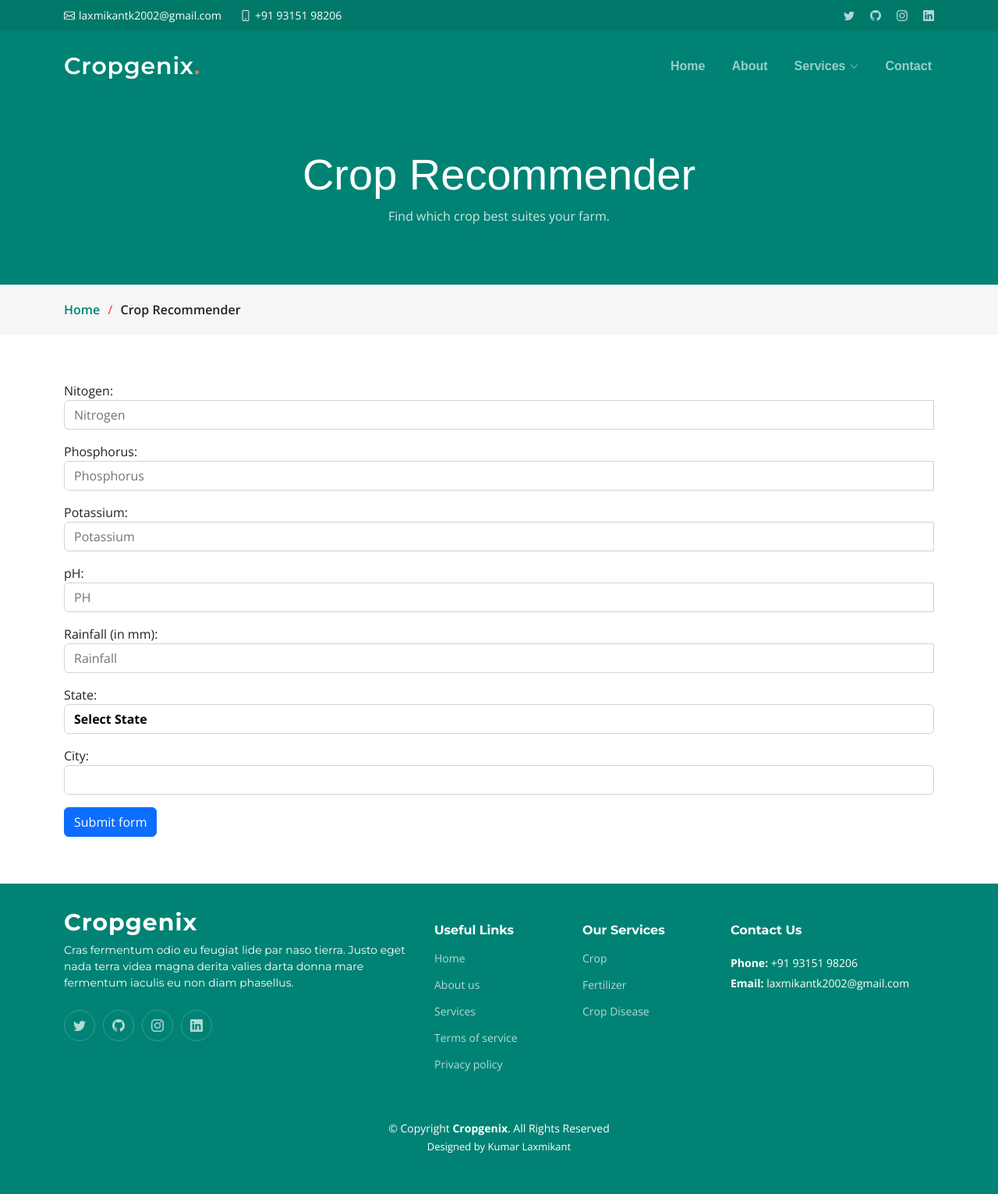
After one commit to Kumar-laxmi/Cropgenix, a Django app: page /fertilizer-recommendation/ in a window 1280 px wide. The commit adds this page. Shown: the whole page at 78% size. Run offline with Django 4.2, Linux system fonts and the light colour scheme; lists and menus that the app fills with data are empty; some libraries are stand-ins or nearby versions.

```diff
--- /dev/null
+++ b/app/templates/fertilizer-recommendation.html
@@ -0,0 +1,316 @@
+{% load static %}
+
+<!DOCTYPE html>
+<html lang="en">
+
+<head>
+  <meta charset="utf-8">
+  <meta content="width=device-width, initial-scale=1.0" name="viewport">
+
+  <title>Cropgenix - Crop Recommender</title>
+  <meta content="" name="description">
+  <meta content="" name="keywords">
+
+  <!-- Favicons -->
+  <link href="{% static 'img/favicon.png' %}" rel="icon">
+  <link href="{% static 'img/apple-touch-icon.png' %}" rel="apple-touch-icon">
+
+  <!-- Google Fonts -->
+  <link rel="preconnect" href="https://fonts.googleapis.com">
+  <link rel="preconnect" href="https://fonts.gstatic.com" crossorigin>
+  <link href="https://fonts.googleapis.com/css2?family=Open+Sans:ital,wght@0,300;0,400;0,500;0,600;0,700;1,300;1,400;1,600;1,700&family=Montserrat:ital,wght@0,300;0,400;0,500;0,600;0,700;1,300;1,400;1,500;1,600;1,700&family=Raleway:ital,wght@0,300;0,400;0,500;0,600;0,700;1,300;1,400;1,500;1,600;1,700&display=swap" rel="stylesheet">
+
+  <!-- Vendor CSS Files -->
+  <link href="{% static 'vendor/bootstrap/css/bootstrap.min.css' %}" rel="stylesheet">
+  <link href="{% static 'vendor/bootstrap-icons/bootstrap-icons.css' %}" rel="stylesheet">
+  <link href="{% static 'vendor/aos/aos.css' %}" rel="stylesheet">
+  <link href="{% static 'vendor/glightbox/css/glightbox.min.css' %}" rel="stylesheet">
+  <link href="{% static 'vendor/swiper/swiper-bundle.min.css' %}" rel="stylesheet">
+
+  <!-- Template Main CSS File -->
+  <link href="{% static 'css/main.css' %}" rel="stylesheet">
+
+  <!-- Static JS File-->
+  <script type="text/javascript" src="{% static 'js/cities.js' %}"></script>
+  <script type="text/javascript" src="{% static 'js/submit.js' %}"></script>
+  <script type="text/javascript" src="{% static 'js/LoadURL.js' %}"></script>
+</head>
+
+<body>
+
+  <!-- ======= Header ======= -->
+  <section id="topbar" class="topbar d-flex align-items-center">
+    <div class="container d-flex justify-content-center justify-content-md-between">
+      <div class="contact-info d-flex align-items-center">
+        <i class="bi bi-envelope d-flex align-items-center"><a href="mailto:laxmikantk2002@gmail.com">laxmikantk2002@gmail.com</a></i>
+        <i class="bi bi-phone d-flex align-items-center ms-4"><span>+91 93151 98206</span></i>
+      </div>
+      <div class="social-links d-none d-md-flex align-items-center">
+        <a href="#" class="twitter"><i class="bi bi-twitter"></i></a>
+        <a href="https://github.com/Kumar-laxmi" class="facebook"><i class="bi bi-github"></i></a>
+        <a href="#" class="instagram"><i class="bi bi-instagram"></i></a>
+        <a href="https://www.linkedin.com/in/kumar-laxmikant-24a938202/" class="linkedin"><i class="bi bi-linkedin"></i></i></a>
+      </div>
+    </div>
+  </section><!-- End Top Bar -->
+
+  <header id="header" class="header d-flex align-items-center">
+
+    <div class="container-fluid container-xl d-flex align-items-center justify-content-between">
+      <a href="#" class="logo d-flex align-items-center">
+        <!-- Uncomment the line below if you also wish to use an image logo -->
+        <!-- <img src="assets/img/logo.png" alt=""> -->
+        <h1>Cropgenix<span>.</span></h1>
+      </a>
+      <nav id="navbar" class="navbar">
+        <ul>
+          <li><a href="">Home</a></li>
+          <li><a href="#about">About</a></li>
+          <li class="dropdown"><a href="#services"><span>Services</span> <i class="bi bi-chevron-down dropdown-indicator"></i></a>
+            <ul>
+              <li><a href="#">Crop</a></li>
+              <li><a href="#">Fertilizer</a></li>
+              <li><a href="#">Crop Disease</a></li>
+            </ul>
+          </li>
+          <li><a href="#contact">Contact</a></li>
+        </ul>
+      </nav><!-- .navbar -->
+
+      <i class="mobile-nav-toggle mobile-nav-show bi bi-list"></i>
+      <i class="mobile-nav-toggle mobile-nav-hide d-none bi bi-x"></i>
+
+    </div>
+  </header><!-- End Header -->
+  <!-- End Header -->
+
+  <main id="main">
+
+    <!-- ======= Breadcrumbs ======= -->
+    <div class="breadcrumbs">
+      <div class="page-header d-flex align-items-center" style="background-image: url('');">
+        <div class="container position-relative">
+          <div class="row d-flex justify-content-center">
+            <div class="col-lg-6 text-center">
+              <h2>Crop Recommender</h2>
+              <p>Find which crop best suites your farm.</p>
+            </div>
+          </div>
+        </div>
+      </div>
+      <nav>
+        <div class="container">
+          <ol>
+            <li><a href="../">Home</a></li>
+            <li>Crop Recommender</li>
+          </ol>
+        </div>
+      </nav>
+    </div><!-- End Breadcrumbs -->
+
+    <section class="sample-page">
+      <div class="container" data-aos="fade-up">
+          <form class="needs-validation" method="get" novalidate>
+              <!-- Nitrogen Input -->
+              <div class="form-row">
+                  <div class="mb-3">
+                      <label for="validationNitrogen">Nitogen: </label>
+                      <div class="input-group">
+                          <input type="text" class="form-control" id="validationNitrogen" placeholder="Nitrogen" aria-describedby="inputGroupPrepend" min="0" required>
+                          <div class="invalid-feedback">Please enter Nitogen value</div>
+                      </div>
+                  </div>
+              </div>
+
+              <!-- Phosphorus Input -->
+              <div class="form-row">
+                  <div class="mb-3">
+                      <label for="validationPhosphorus">Phosphorus: </label>
+                      <div class="input-group">
+                          <input type="text" class="form-control" id="validationPhosphorus" placeholder="Phosphorus" aria-describedby="inputGroupPrepend" min="0" required>
+                          <div class="invalid-feedback">Please enter Phosphorus value</div>
+                      </div>
+                  </div>
+              </div>
+
+              <!-- Potassium Input -->
+              <div class="form-row">
+                  <div class="mb-3">
+                      <label for="validationPotassium">Potassium: </label>
+                      <div class="input-group">
+                          <input type="text" class="form-control" id="validationPotassium" placeholder="Potassium" aria-describedby="inputGroupPrepend" min="0" required>
+                          <div class="invalid-feedback">Please enter Potassium value</div>
+                      </div>
+                  </div>
+              </div>
+
+              <!-- pH Input -->
+              <div class="form-row">
+                  <div class="mb-3">
+                      <label for="validationPH">pH: </label>
+                      <div class="input-group">
+                          <input type="text" class="form-control" id="validationPH" placeholder="PH" aria-describedby="inputGroupPrepend" min="0" required>
+                          <div class="invalid-feedback">Please enter pH value</div>
+                      </div>
+                  </div>
+              </div>
+
+              <!-- Rainfall Input -->
+              <div class="form-row">
+                  <div class="mb-3">
+                      <label for="validationRainfall">Rainfall (in mm): </label>
+                      <div class="input-group">
+                          <input type="text" class="form-control" id="validationRainfall" placeholder="Rainfall" aria-describedby="inputGroupPrepend" min="0" required>
+                          <div class="invalid-feedback">Please enter Rainfall(in mm) value</div>
+                      </div>
+                  </div>
+              </div>
+
+              <!-- State Input -->
+              <div class="form-row">
+                  <div class="mb-3">
+                      <label for="validationState">State: </label>
+                      <!--- India states -->
+                      <select
+                            onchange="print_city('state', this.selectedIndex);"
+                            id="sts"
+                            name="stt"
+                            class="form-control"
+                            style="font-weight: bold; color: black;"
+                            required
+                      ></select>
+                  </div>
+              </div>
+
+              <!-- City Input -->
+              <div class="form-row">
+                  <div class="mb-3">
+                      <label for="validationCity">City: </label>
+                      <!-- Corresponding cities -->
+                      <select
+                            id="state"
+                            class="form-control"
+                            name="city"
+                            style="font-weight: bold; color: black;"
+                            required
+                      ></select>
+                  </div>
+              </div>
+
+              <script type="text/javascript">
+                print_state("sts");
+              </script>
+
+              <!-- Submit Button -->
+              <button class="btn btn-primary" type="reset" onclick="LoadURL()">Submit form</button>
+
+              <script>
+                  function LoadURL() {
+                      var nitrogen = document.getElementById("validationNitrogen").value;
+                      var phosphorus = document.getElementById("validationPhosphorus").value;
+                      var potassium = document.getElementById("validationPotassium").value;
+                      var pH = document.getElementById("validationPH").value;
+                      var rainfall = document.getElementById("validationRainfall").value;
+
+                      var state = document.querySelector('#sts').options[document.querySelector('#sts').selectedIndex].value;
+                      var city = document.querySelector('#state').options[document.querySelector('#state').selectedIndex].value.trim();
+                      console.log(state);
+                      console.log(city);
+
+                      var server = window.location.origin;
+                      var path = "/crop-prediction/" + nitrogen + "/" + phosphorus + "/" + potassium + "/" + pH + "/" + rainfall + "/" + state + "/" + city;
+                      var url = server + path;
+                      window.location.href = url;
+                  }
+              </script>
+
+          </form>
+
+          <!-- submit.js -->
+
+      </div>
+    </section>
+
+  </main><!-- End #main -->
+
+  <!-- ======= Footer ======= -->
+  <footer id="footer" class="footer">
+
+    <div class="container">
+      <div class="row gy-4">
+        <div class="col-lg-5 col-md-12 footer-info">
+          <a href="../" class="logo d-flex align-items-center">
+            <span>Cropgenix</span>
+          </a>
+          <p>Cras fermentum odio eu feugiat lide par naso tierra. Justo eget nada terra videa magna derita valies darta donna mare fermentum iaculis eu non diam phasellus.</p>
+          <div class="social-links d-flex mt-4">
+            <a href="#" class="twitter"><i class="bi bi-twitter"></i></a>
+            <a href="https://github.com/Kumar-laxmi" class="facebook"><i class="bi bi-github"></i></a>
+            <a href="#" class="instagram"><i class="bi bi-instagram"></i></a>
+            <a href="https://www.linkedin.com/in/kumar-laxmikant-24a938202/" class="linkedin"><i class="bi bi-linkedin"></i></a>
+          </div>
+        </div>
+
+        <div class="col-lg-2 col-6 footer-links">
+          <h4>Useful Links</h4>
+          <ul>
+            <li><a href="#">Home</a></li>
+            <li><a href="#">About us</a></li>
+            <li><a href="#">Services</a></li>
+            <li><a href="#">Terms of service</a></li>
+            <li><a href="#">Privacy policy</a></li>
+          </ul>
+        </div>
+
+        <div class="col-lg-2 col-6 footer-links">
+          <h4>Our Services</h4>
+          <ul>
+              <li><a href="crop-recommendation/">Crop</a></li>
+              <li><a href="#">Fertilizer</a></li>
+              <li><a href="#">Crop Disease</a></li>
+          </ul>
+        </div>
+
+        <div class="col-lg-3 col-md-12 footer-contact text-center text-md-start">
+          <h4>Contact Us</h4>
+          <p>
+            <strong>Phone:</strong> +91 93151 98206 <br>
+            <strong>Email:</strong> laxmikantk2002@gmail.com<br>
+          </p>
+
+        </div>
+
+      </div>
+    </div>
+
+    <div class="container mt-4">
+      <div class="copyright">
+        &copy; Copyright <strong><span>Cropgenix</span></strong>. All Rights Reserved
+      </div>
+      <div class="credits">
+        Designed by <a href="https://github.com/Kumar-laxmi">Kumar Laxmikant</a>
+      </div>
+    </div>
+
+  </footer><!-- End Footer -->
+  <!-- End Footer -->
+
+  <a href="#" class="scroll-top d-flex align-items-center justify-content-center"><i class="bi bi-arrow-up-short"></i></a>
+
+  <div id="preloader"></div>
+
+  <!-- Vendor JS Files -->
+  <script src="{% static 'vendor/bootstrap/js/bootstrap.bundle.min.js' %}"></script>
+  <script src="{% static 'vendor/aos/aos.js' %}"></script>
+  <script src="{% static 'vendor/glightbox/js/glightbox.min.js' %}"></script>
+  <script src="{% static 'vendor/purecounter/purecounter_vanilla.js' %}"></script>
+  <script src="{% static 'vendor/swiper/swiper-bundle.min.js' %}"></script>
+  <script src="{% static 'vendor/isotope-layout/isotope.pkgd.min.js' %}"></script>
+  <script src="{% static 'vendor/php-email-form/validate.js' %}"></script>
+
+  <!-- Template Main JS File -->
+  <script src="{% static 'js/main.js' %}"></script>
+
+</body>
+
+</html>
--- a/app/templates/index.html
+++ b/app/templates/index.html
@@ -225,7 +225,7 @@
               </div>
               <h3>Fertilizer</h3>
               <p>Ut autem aut autem non a. Sint sint sit facilis nam iusto sint. Libero corrupti neque eum hic non ut nesciunt dolorem.</p>
-              <a href="#" class="readmore stretched-link">Test it <i class="bi bi-arrow-right"></i></a>
+              <a href="fertilizer-recommendation/" class="readmore stretched-link">Test it <i class="bi bi-arrow-right"></i></a>
             </div>
           </div><!-- End Service Item -->
 
--- a/app/views.py
+++ b/app/views.py
@@ -91,3 +91,6 @@ def CropRecommendationResult(request, nitrogen, phosphorus, potassium, ph, rainf
             'result': result[0],
             'result_image': result_image
         })
+
+def FertilizerRecommendation(request):
+    return render(request, 'fertilizer-recommendation.html', {})
--- a/core/urls.py
+++ b/core/urls.py
@@ -22,5 +22,6 @@ urlpatterns = [
     path("admin/", admin.site.urls),
     path('', index),
     path('crop-recommendation/', CropRecommendation),
-    path('crop-prediction/<str:nitrogen>/<str:phosphorus>/<str:potassium>/<str:ph>/<str:rainfall>/<str:state>/<str:city>/', CropRecommendationResult)
+    path('crop-prediction/<str:nitrogen>/<str:phosphorus>/<str:potassium>/<str:ph>/<str:rainfall>/<str:state>/<str:city>/', CropRecommendationResult),
+    path('fertilizer-recommendation/', FertilizerRecommendation)
 ]
```
